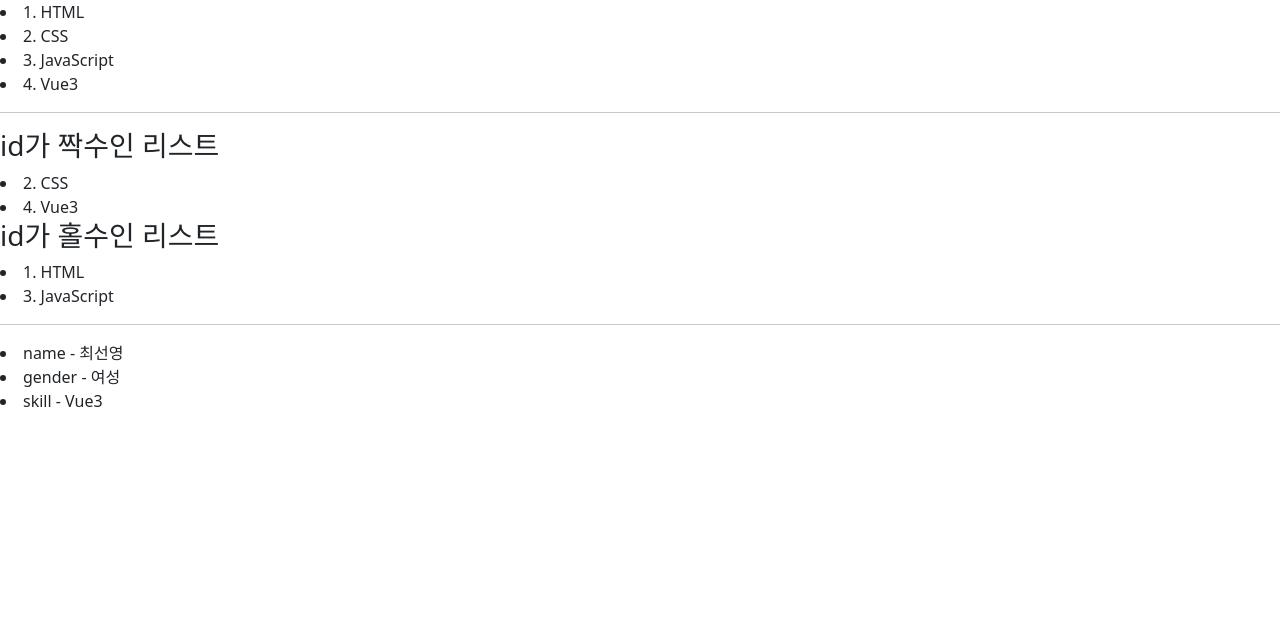
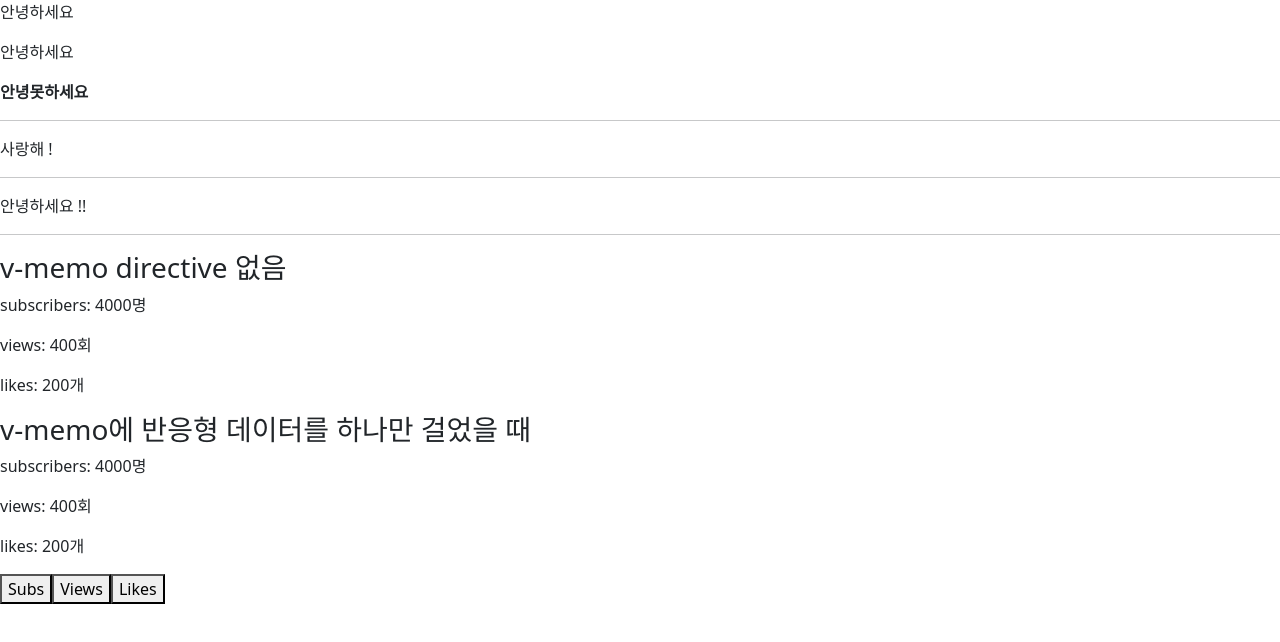
Before and after one commit to codeblue25/learn-vue3, a Vue app in the folder learn-vue3/: page / in a window 1280 px wide. Shown: the top 642 px of the page. Built offline with nearby package versions, Linux system fonts and the light colour scheme.

Commit message:
Learn about vue directives

```diff
--- a/learn-vue3/src/App.vue
+++ b/learn-vue3/src/App.vue
@@ -1,11 +1,11 @@
 <script setup>
-import ForDirective from './lectures/aboutVueProperties/ForDirective.vue'
+import VueDirectives from './lectures/aboutVueProperties/VueDirectives.vue'
 // import ReactivityAPI from './lectures/aboutCompositionAPIs/ReactivityAPI.vue'
 </script>
 
 <template>
   <div>
-    <ForDirective />
+    <VueDirectives />
     <!-- <ReactivityAPI /> -->
     <!-- <nav class="navbar navbar-expand-sm navbar-dark bg-primary">
       <div class="container-fluid">
--- /dev/null
+++ b/learn-vue3/src/lectures/aboutVueProperties/VueDirectives.vue
@@ -0,0 +1,70 @@
+<template>
+  <div>
+    <p>{{ message }}</p>
+
+    <!-- String으로 인식 -->
+    <p v-text="message"></p>
+    <!-- HTML로 인식 -->
+    <p v-html="htmlStr"></p>
+
+    <hr />
+
+    <!-- 컴포넌트 또는 엘리멘트가 컴파일 되기 전까지만 살아있는 디렉티브 -->
+    <p v-cloak>{{ eventMessage }}</p>
+
+    <hr />
+
+    <!-- 최초 한번만 렌더링 (update 성능 최적화) -->
+    <p v-once>{{ message }} !!</p>
+
+    <hr />
+
+    <!-- 반응형 데이터에 변경이 있을때만 하위 모든 데이터 update (update 성능 최적화) -->
+    <h3>v-memo directive 없음</h3>
+    <div>
+      <p>subscribers: {{ subscribers }}명</p>
+      <p>views: {{ views }}회</p>
+      <p>likes: {{ likes }}개</p>
+    </div>
+    <h3>v-memo에 반응형 데이터를 하나만 걸었을 때</h3>
+    <div v-memo="[likes]">
+      <p>subscribers: {{ subscribers }}명</p>
+      <p>views: {{ views }}회</p>
+      <p>likes: {{ likes }}개</p>
+    </div>
+    <div>
+      <button @click="subscribers++">Subs</button>
+      <button @click="views++">Views</button>
+      <button @click="likes++">Likes</button>
+    </div>
+  </div>
+</template>
+
+<script>
+import { ref } from 'vue'
+
+export default {
+  setup() {
+    const message = ref('안녕하세요')
+
+    const htmlStr = ref('<strong>안녕못하세요</strong>')
+
+    const eventMessage = ref('테스트입니다')
+    setTimeout(() => {
+      eventMessage.value = '사랑해 !'
+    }, 3000)
+
+    const subscribers = ref(4000)
+    const views = ref(400)
+    const likes = ref(200)
+
+    return { message, htmlStr, eventMessage, subscribers, views, likes }
+  }
+}
+</script>
+
+<style scoped>
+[v-cloak] {
+  display: none;
+}
+</style>
```
